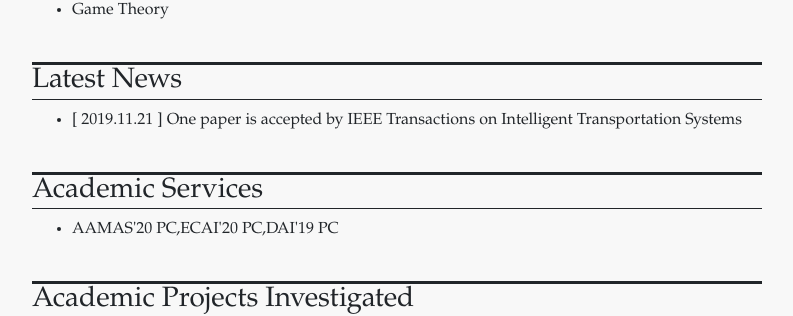
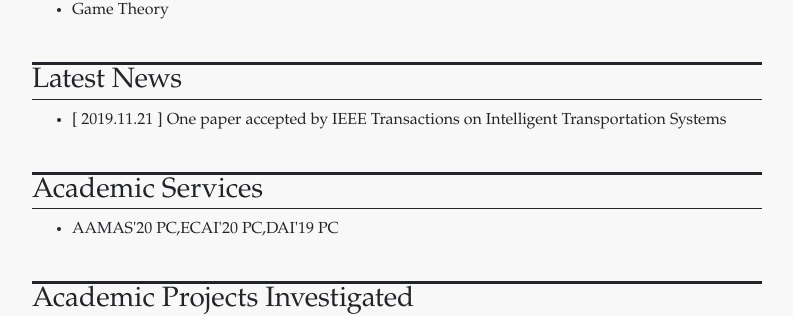
Before and after one commit to wanyuanwang/wanyuanwang.github.io, a Jekyll site: the page built from index.html, in a window 1280 px wide. Shown: the part 811-1127 px from the top of the page, without its empty margins (243-1036 px from the left). Built offline with Jekyll 4.4.1, drawn with Linux system fonts in a browser that asks for light colours.

Commit message:
Update news.yml

```diff
--- a/_data/news.yml
+++ b/_data/news.yml
@@ -1,2 +1,2 @@
 - date: 2019.11.21
-  news: One paper is accepted by IEEE Transactions on Intelligent Transportation Systems
+  news: One paper accepted by IEEE Transactions on Intelligent Transportation Systems
```
